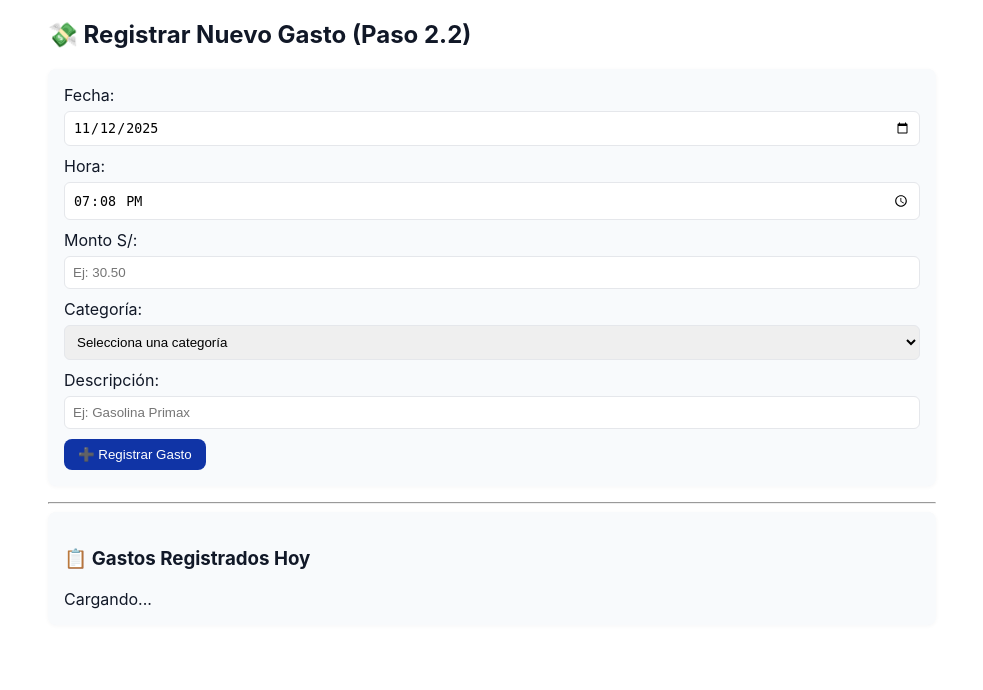
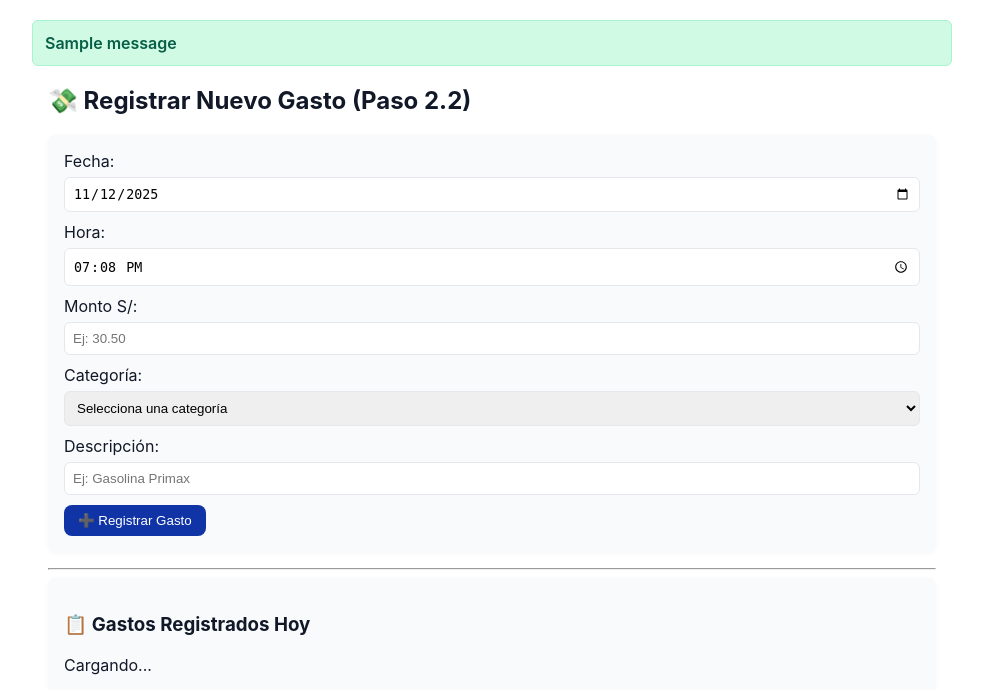
Before and after one commit to ajmonteroa45-del/tripcounterapp, a Python web app: template templates/gastos.html in a window 1280 px wide. Shown: the part 53-743 px from the top of the page, without its empty margins (148-1131 px from the left). Run offline with Jinja, Linux system fonts and the light colour scheme; the template is opened without the code that fills it: most values are stand-ins (such as "Sample title", 1, 10 or a date in 2020); one stand-in notice (Sample message) is shown.

Commit message:
Actualizar base.html
Mejoras

```diff
--- a/templates/base.html
+++ b/templates/base.html
@@ -3,7 +3,7 @@
 <head>
   <meta charset="utf-8" />
   <meta name="viewport" content="width=device-width,initial-scale=1" />
-  <title>Trip Counter</title>
+  <title>{% block title %}Trip Counter{% endblock %}</title>
   <link rel="stylesheet" href="{{ url_for('static', filename='styles.css') }}">
 </head>
 <body>
@@ -20,6 +20,16 @@
   </header>
 
   <main class="container">
+    {% with messages = get_flashed_messages(with_categories=true) %}
+      {% if messages %}
+        <div class="flash-messages">
+          {% for category, message in messages %}
+            <div class="message-box {{ category }}">{{ message }}</div>
+          {% endfor %}
+        </div>
+      {% endif %}
+    {% endwith %}
+
     {% block content %}{% endblock %}
   </main>
 
```
